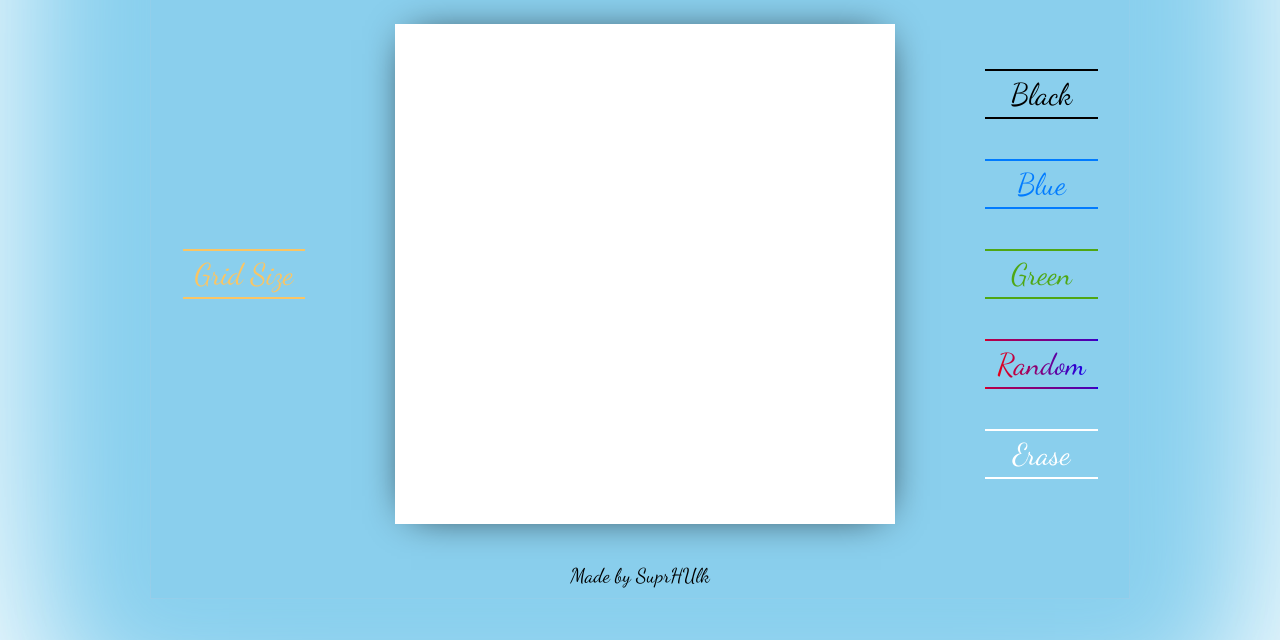
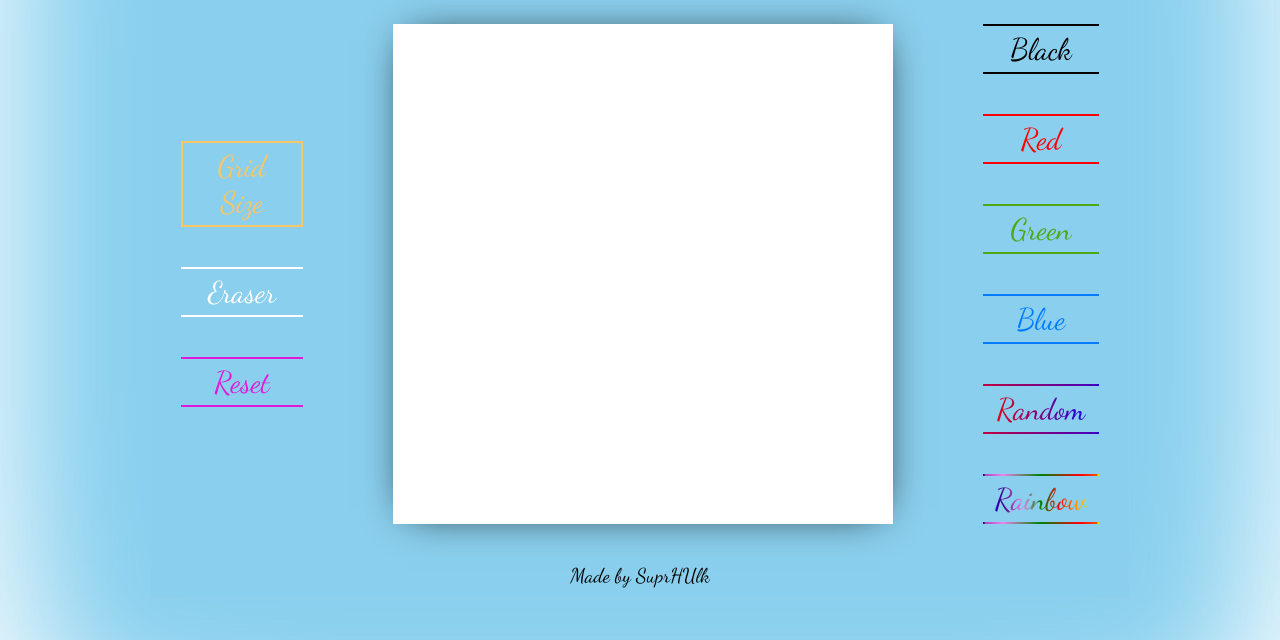
Before and after one commit to SuprHUlk/etch-a-sketch, a plain HTML site: page index.html in a window 1280 px wide. Shown: the part 160-800 px from the top of the page. Drawn offline with Linux system fonts and the light colour scheme.

Commit message:
Added more colors

```diff
--- a/index.html
+++ b/index.html
@@ -10,17 +10,24 @@
         <div class="container">
             <div class="header">
                 <h1 class="heading one">Etch-a-Sketch</h1>
-                <h1 class="heading two">Hover</h1>
+                <h1 class="heading two">Click and Hover</h1>
             </div>
             <div class="main">
-                <button id="btn0">Grid Size</button>
-                <div id="super-grid"></div>
-                <div class="buttons">
-                    <button id="btn1">Black</button>
-                    <button id="btn2">Blue</button>
-                    <button id="btn3">Green</button>
-                    <button id="btn4">Random</button>
-                    <button id="btn5">Erase</button>
+                <div class="buttons left">
+                    <button id="btn0">Grid Size</button>
+                    <button id="btn1">Eraser</button>
+                    <button id="btn2">Reset</button>
+                </div>
+                <div class="box">
+                    <div id="super-grid"></div>
+                </div>
+                <div class="buttons right">
+                    <button id="btn3">Black</button>
+                    <button id="btn4">Red</button>
+                    <button id="btn5">Green</button>
+                    <button id="btn6">Blue</button>
+                    <button id="btn7">Random</button>
+                    <button id="btn8">Rainbow</button>
                 </div>
             </div>
             <div class="footer">
--- a/javascript.js
+++ b/javascript.js
@@ -6,13 +6,23 @@ function make(size,color) {
     for(let i=0;i<size*size;i++) {
         let grid=document.createElement("div");
         grid.classList.add("grid");
-        grid.addEventListener('mouseover',colorSquare);
+        grid.addEventListener('pointerover',changeColor);
         container.appendChild(grid);
     }
 }
 
-function colorSquare() {
-    this.style.backgroundColor=color;
+function changeColor() {
+    if (click) {
+    if(color==="random") {
+        this.style.backgroundColor=random();
+    }
+    else {
+        this.style.backgroundColor=color;
+    } }
+}
+
+function colorButton(choice) {
+    color=choice;
 }
 
 function random() {
@@ -24,6 +34,7 @@ function random() {
 
 let color="black";
 let size=16;
+let click=false;
 make(size,color);
 
 const btn0=document.querySelector("#btn0");
@@ -32,6 +43,9 @@ const btn2=document.querySelector("#btn2");
 const btn3=document.querySelector("#btn3");
 const btn4=document.querySelector("#btn4");
 const btn5=document.querySelector("#btn5");
+const btn6=document.querySelector("#btn6");
+const btn7=document.querySelector("#btn7");
+const btn8=document.querySelector("#btn8");
 
 btn0.addEventListener('click',()=>{
     while(true) {
@@ -45,21 +59,37 @@ btn0.addEventListener('click',()=>{
 });
 
 btn1.addEventListener('click',()=>{
-    color="black";
+    colorButton("white");
 });
 
 btn2.addEventListener('click',()=>{
-    color="rgb(0, 123, 255)";
+    make(16,"black");
 });
 
 btn3.addEventListener('click',()=>{
-    color="rgb(24, 212, 24)";
+    colorButton("black");
 });
 
 btn4.addEventListener('click',()=>{
-    color=random();
+    colorButton("red");
 });
 
 btn5.addEventListener('click',()=>{
-    color="white";
+    colorButton("rgb(24, 212, 24)");
 });
+
+btn6.addEventListener('click',()=>{
+    colorButton("rgb(0, 123, 255)");
+});
+
+btn7.addEventListener('click',()=>{
+    colorButton(random());
+});
+
+btn8.addEventListener('click',()=>{
+    colorButton("random");
+});
+
+document.querySelector(".box").addEventListener('click',()=>{
+    click=!click;
+})
--- a/style.css
+++ b/style.css
@@ -66,11 +66,27 @@ button {
     color: rgb(250, 197, 100);
     border-image: linear-gradient(90deg,rgb(250, 197, 100),rgb(250, 197, 100)) 30;
     border-width: 2px;
-    border-style: dashed;
+    border-style: solid;
     background-color: transparent;
 }
 
 #btn1 {
+    color: white;
+    border-image: linear-gradient(90deg,white,white) 30;
+    border-width: 2px;
+    border-style: solid;
+    background-color: transparent;
+}
+
+#btn2 {
+    color: rgb(224, 26, 218);
+    border-image: linear-gradient(90deg,rgb(224, 26, 218),rgb(224, 26, 218)) 30;
+    border-width: 2px;
+    border-style: solid;
+    background-color: transparent;
+}
+
+#btn3 {
     color: black;
     border-image: linear-gradient(90deg,black,black) 30;
     border-width: 2px;
@@ -78,7 +94,23 @@ button {
     background-color: transparent;
 }
 
-#btn2 {
+#btn4 {
+    color: red;
+    border-image: linear-gradient(90deg,red,red) 30;
+    border-width: 2px;
+    border-style: solid;
+    background-color: transparent;
+}
+
+#btn5 {
+    color: rgb(79, 167, 20);
+    border-image: linear-gradient(90deg,rgb(79, 167, 20),rgb(79, 167, 20)) 30;
+    border-width: 2px;
+    border-style: solid;
+    background-color: transparent;
+}
+
+#btn6 {
     color: rgb(0, 123, 255);
     border-image: linear-gradient(90deg,rgb(0, 123, 255),rgb(0, 123, 255)) 30;
     border-width: 2px;
@@ -86,15 +118,7 @@ button {
     background-color: transparent;
 }
 
-#btn3 {
-    color: rgb(79, 167, 20);
-    border-image: linear-gradient(90deg,rgb(79, 167, 20),rgb(79, 167, 20)) 30;
-    border-width: 2px;
-    border-style: solid;
-    background-color: transparent;
-}
-
-#btn4 {
+#btn7 {
     border-image: linear-gradient(90deg,red,blue) 30;
     border-width: 2px;
     border-style: solid;
@@ -105,12 +129,15 @@ button {
     color: transparent;
 }
 
-#btn5 {
-    color: white;
-    border-image: linear-gradient(90deg,white,white) 30;
+#btn8 {
+    border-image: linear-gradient(90deg, blue,indigo,violet,green,red,orange,yellow) 30;
     border-width: 2px;
     border-style: solid;
     background-color: transparent;
+    background-image: linear-gradient(90deg, blue,indigo,violet,green,red,orange,yellow) ;
+    -webkit-background-clip: text;
+    background-clip: text;
+    color: transparent;
 }
 
 #super-grid {
```
